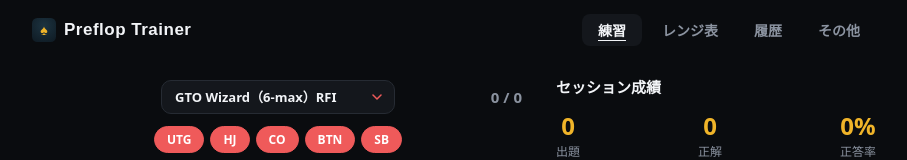
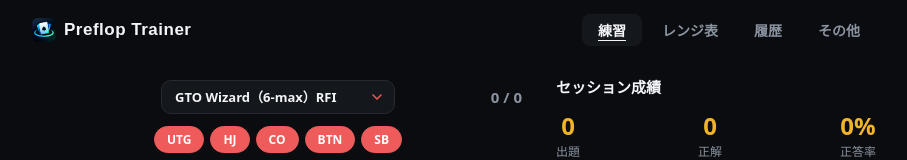
Before and after one commit to EgTheGoat/preflop-drill, a React (Vite) app: page / in a window 1280 px wide. Shown: the top 160 px of the page, without its empty margins (186-1093 px from the left). Built offline with nearby package versions, Linux system fonts and the light colour scheme.

Commit message:
feat: faviconとヘッダーアイコンをpf_icon.pngに変更（白余白を透明化）

```diff
--- a/index.html
+++ b/index.html
@@ -18,7 +18,7 @@
     />
     <meta name="apple-mobile-web-app-title" content="プリフロップトレーナー" />
     <link rel="apple-touch-icon" href="/apple-touch-icon.png" />
-    <link rel="icon" type="image/svg+xml" href="/icon.svg" />
+    <link rel="icon" type="image/png" href="/pf_icon.png" />
     <link rel="manifest" href="/manifest.webmanifest" />
     <!-- iOS Safari の dvh 初回ロードバグ対策: window.innerHeight を --vh に設定 -->
     <script>document.documentElement.style.setProperty('--vh', window.innerHeight + 'px')</script>
--- a/src/App.tsx
+++ b/src/App.tsx
@@ -20,7 +20,7 @@
       <header className="app-header">
         <div className="app-header-inner">
           <button className="app-header-brand" onClick={() => setView("train")}>
-            <img src="/icon.svg" alt="" className="app-header-icon" />
+            <img src="/pf_icon.png" alt="" className="app-header-icon" />
             Preflop Trainer
           </button>
           <nav className="app-header-nav">
```
Also changed, not shown: public/pf_icon.png (added).
